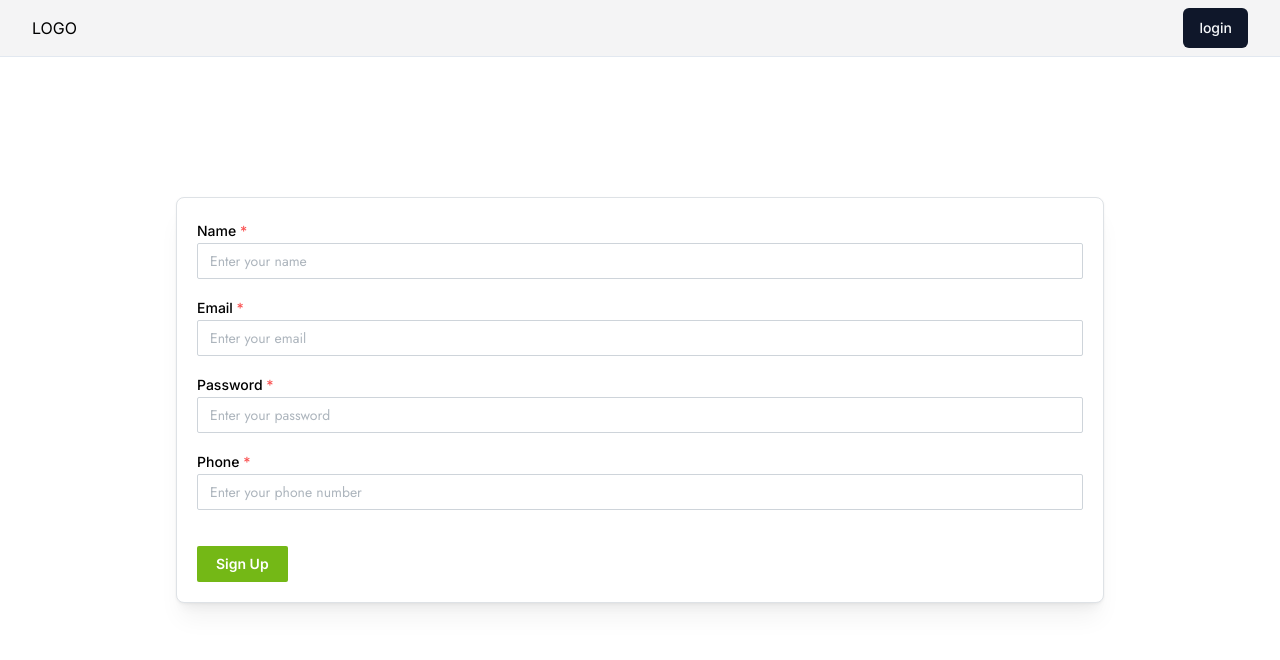
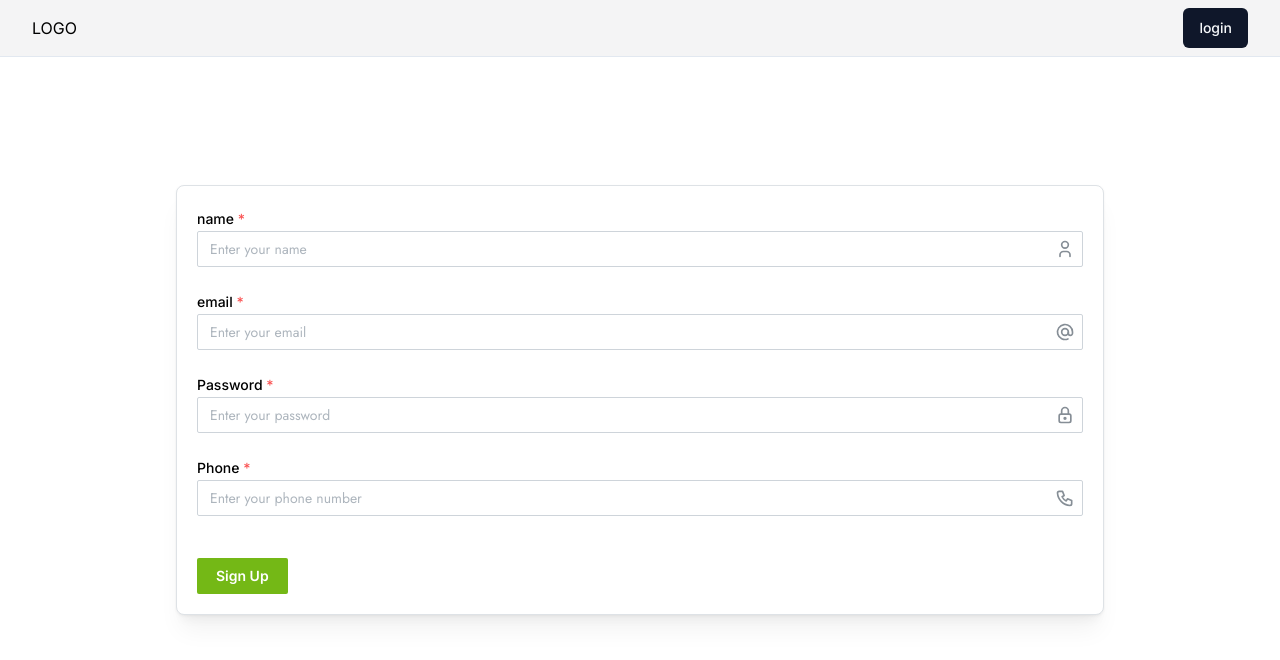
Before and after one commit to Noppadol35/SE-Project, a Next.js app: page /signup in a window 1280 px wide. Shown: the top 660 px of the page. Built offline with nearby package versions, Linux system fonts and the light colour scheme.

Commit message:
👌🏻Refactor signup page component

```diff
--- a/src/app/signup/page.tsx
+++ b/src/app/signup/page.tsx
@@ -1,66 +1,94 @@
-'use client'
+"use client";
 
-import React from 'react';
-import { useState } from 'react';
-import { TextInput, Button, Container, Grid, Card} from '@mantine/core';
-import { IconUser, IconLock, IconAt, IconPhone } from '@tabler/icons-react';
+import React, { FormEvent, useState } from "react";
+import { useRouter } from "next/navigation";
+import { TextInput, Button, Container, Grid, Card } from "@mantine/core";
+import { IconUser, IconLock, IconAt, IconPhone } from "@tabler/icons-react";
 
-const SignupPage = () => {
+export default function SignupPage() {
+  const router = useRouter();
+  const [name, setName] = useState("");
+  const [email, setEmail] = useState("");
+  const [password, setPassword] = useState("");
+  const [phone, setPhone] = useState("");
+
+  const handleSubmit = async (e: FormEvent) => {
+    e.preventDefault();
+    const response = await fetch("/api/auth/signup", {
+      method: "POST",
+      headers: { "Content-Type": "application/json" },
+      body: JSON.stringify({ name, email, password, phone }),
+    });
+    if (response.ok) {
+      router.push("/login");
+    }
+  };
+
   return (
     <Container size="md">
-      <Card shadow='md' padding='lg' radius='md' withBorder>
+      <Card shadow="md" padding="lg" radius="md" withBorder>
+        <form onSubmit={handleSubmit}>
           <Grid>
-        <Grid.Col span={12} md={6}>
+            <Grid.Col span={12} mb={6}>
               {/* Name Input */}
               <TextInput
-            icon={<IconUser style={{ width: 20, height: 20 }} />}
-            label="Name"
+                rightSection={<IconUser style={{ width: 20, height: 20 }} />}
+                label="name"
+                type="text"
                 placeholder="Enter your name"
+                onChange={(e) => setName(e.target.value)}
                 required
               />
             </Grid.Col>
 
-        <Grid.Col span={12} md={6}>
+            <Grid.Col span={12} mb={6}>
               {/* Email Input */}
               <TextInput
-            icon={<IconAt style={{ width: 20, height: 20 }} />}
-            label="Email"
+                rightSection={<IconAt style={{ width: 20, height: 20 }} />}
+                label="email"
                 placeholder="Enter your email"
                 type="email"
+                onChange={(e) => setEmail(e.target.value)}
                 required
               />
             </Grid.Col>
 
-        <Grid.Col span={12} md={6}>
+            <Grid.Col span={12} mb={6}>
               {/* Password Input */}
               <TextInput
-            icon={<IconLock style={{ width: 20, height: 20 }} />}
+                rightSection={<IconLock style={{ width: 20, height: 20 }} />}
                 label="Password"
                 placeholder="Enter your password"
                 type="password"
+                onChange={(e) => setPassword(e.target.value)}
                 required
               />
             </Grid.Col>
 
-        <Grid.Col span={12} md={6}>
+            <Grid.Col span={12} mb={6}>
               {/* Phone Input */}
               <TextInput
-            icon={<IconPhone style={{ width: 20, height: 20 }} />}
+                rightSection={<IconPhone style={{ width: 20, height: 20 }} />}
                 label="Phone"
                 placeholder="Enter your phone number"
                 type="tel"
+                onChange={(e) => setPhone(e.target.value)}
                 required
               />
             </Grid.Col>
 
             {/* Signup Button */}
             <Grid.Col span={12}>
-          <Button style={{ marginTop: 20 }}>Sign Up</Button>
+              <Button
+                type="submit"
+                style={{ marginTop: 20 }}
+              >
+                Sign Up
+              </Button>
             </Grid.Col>
           </Grid>
+        </form>
       </Card>
     </Container>
   );
 }
-
-export default SignupPage;
```
Lines whose indentation alone changed are shown as unchanged.
